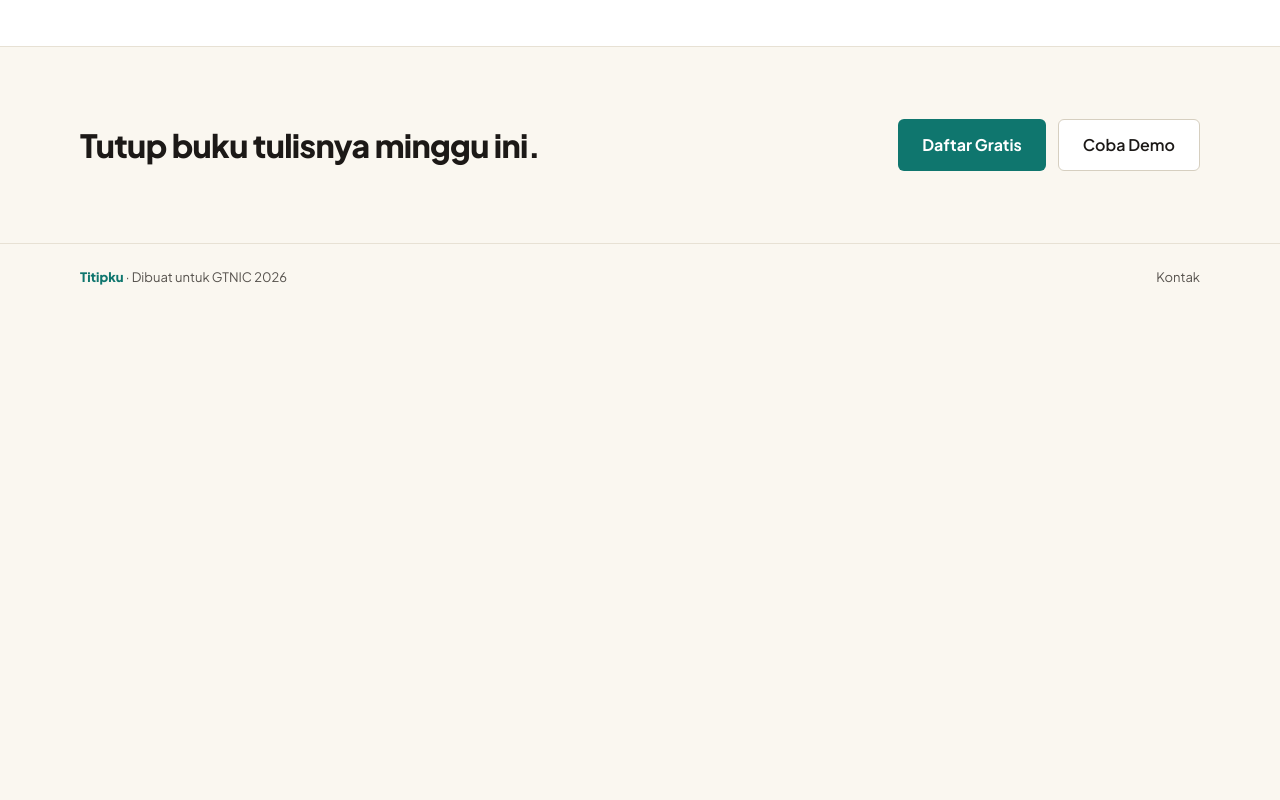
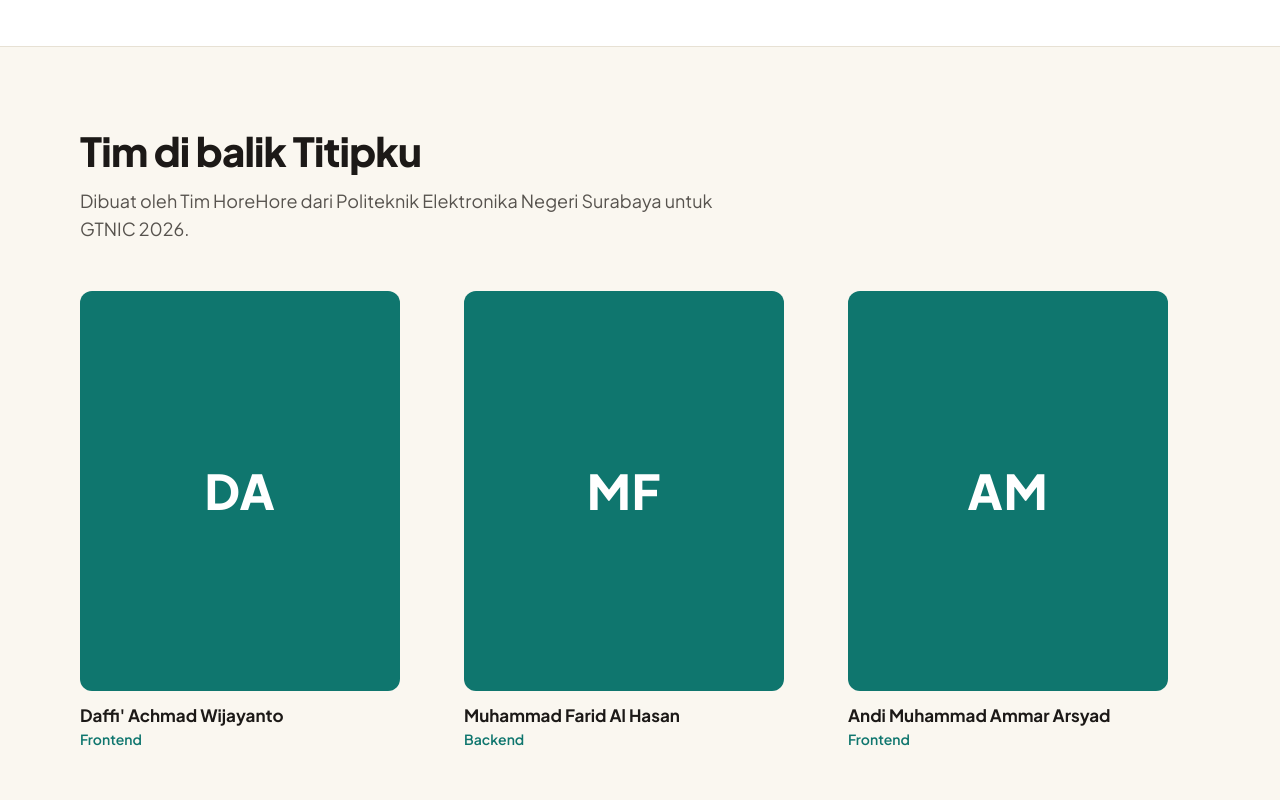
Before and after one commit to HoreHorePENS/Titipku-landing-page, a Next.js app: page / in a window 1280 px wide. Shown: the part 4840-5640 px from the top of the page. Before the commit the page ends 5152 px from the top, so only its background shows below. Built offline with nearby package versions, Linux system fonts and the light colour scheme.

Commit message:
feat: section profil tim HoreHore

```diff
--- a/app/(marketing)/page.tsx
+++ b/app/(marketing)/page.tsx
@@ -9,6 +9,7 @@ import { OwnerAndShopSection } from "@/components/landing/OwnerAndShopSection";
 import { ProblemSection } from "@/components/landing/ProblemSection";
 import { SiteFooter } from "@/components/landing/SiteFooter";
 import { SiteHeader } from "@/components/landing/SiteHeader";
+import { TeamSection } from "@/components/landing/TeamSection";
 
 const title = "Titipku — Titip jual rapi, uang tidak lagi nyangkut";
 const description =
@@ -45,6 +46,7 @@ export default function LandingPage() {
         <OwnerAndShopSection />
         <FeaturesSection />
         <FaqSection />
+        <TeamSection />
         <ClosingCta />
       </main>
       <SiteFooter />
--- /dev/null
+++ b/components/landing/TeamSection.tsx
@@ -0,0 +1,71 @@
+import fs from "node:fs";
+import path from "node:path";
+import Image from "next/image";
+import { TEAM, TEAM_INFO } from "./content";
+import { container, SectionTitle } from "./ui";
+
+/** Foto hanya dipakai jika file-nya ada saat build (hindari 404). */
+function hasFile(src: string): boolean {
+  return fs.existsSync(path.join(process.cwd(), "public", src));
+}
+
+/** Inisial dari dua kata pertama nama, mis. "Daffi' Achmad …" → "DA". */
+function initials(name: string): string {
+  return name
+    .split(/\s+/)
+    .slice(0, 2)
+    .map((word) => word.replace(/[^A-Za-z]/g, "").charAt(0))
+    .join("")
+    .toUpperCase();
+}
+
+const MEMBERS = TEAM.map((member) => ({
+  ...member,
+  photo: hasFile(member.foto) ? member.foto : null,
+}));
+
+export function TeamSection() {
+  return (
+    <section id="tim" aria-labelledby="tim-title" className="border-t border-line">
+      <div className={`${container} flex flex-col gap-8 py-12 md:gap-12 md:py-20`}>
+        <div className="flex flex-col gap-2 md:gap-3">
+          <SectionTitle id="tim-title">Tim di balik Titipku</SectionTitle>
+          <p className="max-w-[640px] text-[15px] leading-[23px] text-ink-muted md:text-lg md:leading-7">
+            Dibuat oleh Tim {TEAM_INFO.namaTim} dari {TEAM_INFO.institusi} untuk GTNIC 2026.
+          </p>
+        </div>
+
+        <ul className="grid gap-10 md:grid-cols-2 md:gap-8 lg:grid-cols-3">
+          {MEMBERS.map((member) => (
+            <li key={member.nama} className="flex max-w-[320px] flex-col gap-3">
+              <div className="relative aspect-[4/5] w-full overflow-hidden rounded-xl bg-primary">
+                {member.photo ? (
+                  <Image
+                    src={member.photo}
+                    alt={member.nama}
+                    fill
+                    quality={80}
+                    sizes="(max-width: 360px) 100vw, 320px"
+                    className="object-cover object-[center_top]"
+                  />
+                ) : (
+                  <span
+                    role="img"
+                    aria-label={member.nama}
+                    className="flex size-full items-center justify-center text-5xl font-extrabold tracking-[0.02em] text-white"
+                  >
+                    {initials(member.nama)}
+                  </span>
+                )}
+              </div>
+              <div className="flex flex-col gap-0.5">
+                <h3 className="text-[17px] leading-6 font-bold">{member.nama}</h3>
+                <p className="text-sm font-semibold text-primary">{member.peran}</p>
+              </div>
+            </li>
+          ))}
+        </ul>
+      </div>
+    </section>
+  );
+}
--- a/components/landing/content.ts
+++ b/components/landing/content.ts
@@ -9,3 +9,20 @@ export const LINKS = {
   // TODO(kontak): ganti [EMAIL TIM] dengan alamat email tim yang asli.
   kontak: "mailto:ammararsyad1205@gmail.com",
 } as const;
+
+/** Data tim untuk section "Tim di balik Titipku" (#tim). */
+export const TEAM_INFO = {
+  namaTim: "HoreHore",
+  institusi: "Politeknik Elektronika Negeri Surabaya",
+} as const;
+
+/**
+ * Foto potret 4:5 di public/. Jika file belum ada saat build, kartu
+ * menampilkan inisial nama.
+ * TODO(foto): anggota-1.jpg menyusul.
+ */
+export const TEAM = [
+  { nama: "Daffi' Achmad Wijayanto", peran: "Frontend", foto: "/landing/tim/anggota-1.jpg" },
+  { nama: "Muhammad Farid Al Hasan", peran: "Backend", foto: "/landing/tim/anggota-2.jpg" },
+  { nama: "Andi Muhammad Ammar Arsyad", peran: "Frontend", foto: "/landing/tim/anggota-3.jpg" },
+] as const;
--- a/next.config.ts
+++ b/next.config.ts
@@ -4,6 +4,10 @@ const nextConfig: NextConfig = {
   /* config options here */
   cacheComponents: true,
   partialPrefetching: true,
+  images: {
+    // 80 dipakai untuk foto tim (lihat TeamSection); 75 = bawaan Next.js.
+    qualities: [75, 80],
+  },
   turbopack: {
     rules: {
       "*.css": {
```
Also changed, not shown: 1 other file (tests, documents, lock files or other folders).
